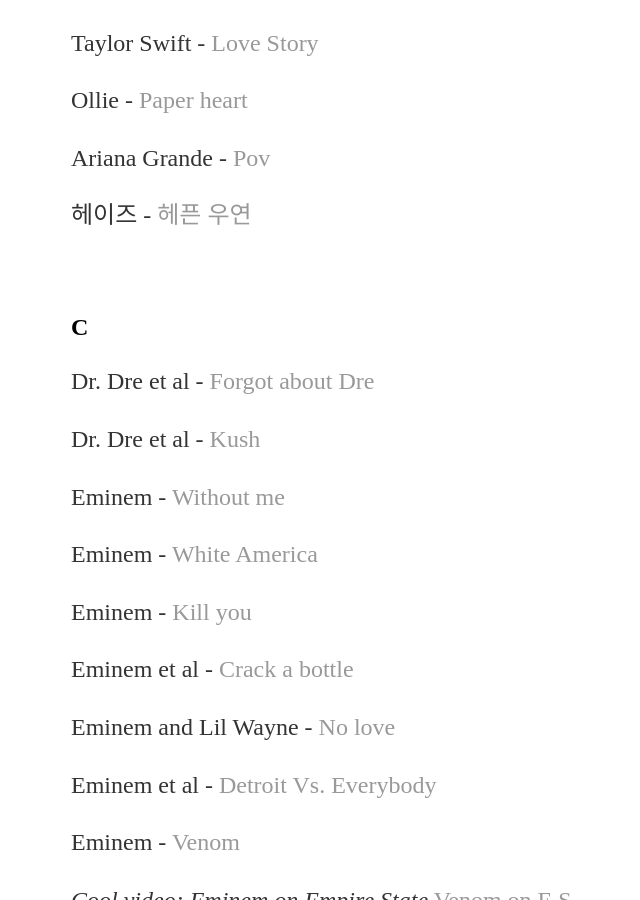
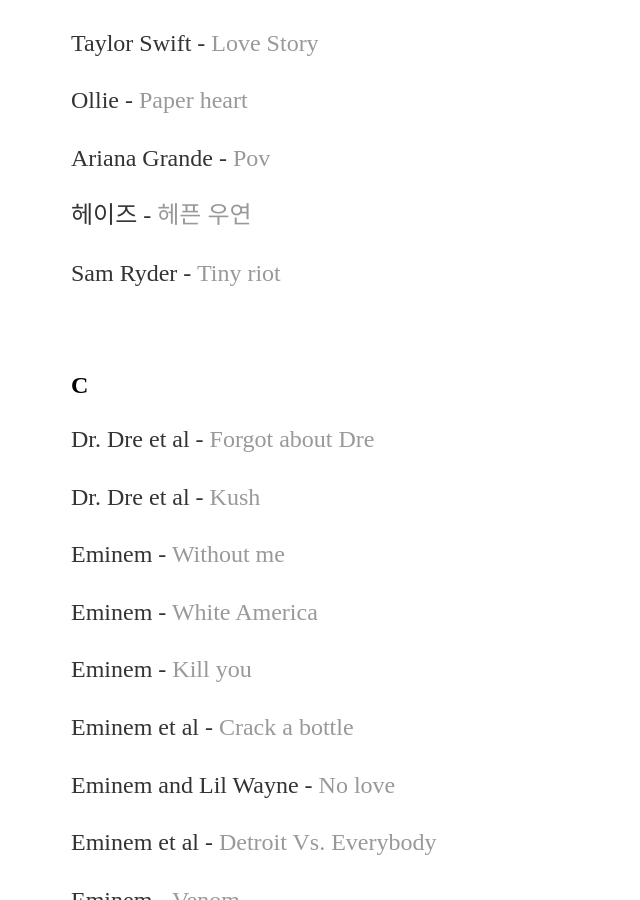
Before and after one commit to yjkweon24/yjkweon24.github.io, a Jekyll site: the page built from _posts/2018-10-23-songs-that-i-love.md, in a window 1280 px wide and 900 px high, scrolled down 9002 px. Shown: the whole window, without its empty margins (121-761 px from the left). Built offline with Jekyll 4.4.1, drawn with Linux system fonts in a browser that asks for light colours.

Commit message:
Update 2018-10-23-songs-that-i-love.md

```diff
--- a/_posts/2018-10-23-songs-that-i-love.md
+++ b/_posts/2018-10-23-songs-that-i-love.md
@@ -311,6 +311,8 @@
 
 헤이즈 - [헤픈 우연](https://www.youtube.com/watch?v=BvrrhpFAVSk)
 
+Sam Ryder - [Tiny riot](https://www.youtube.com/watch?v=nN_0YlcN-i8)
+
 <br>
 
 ## C
```
